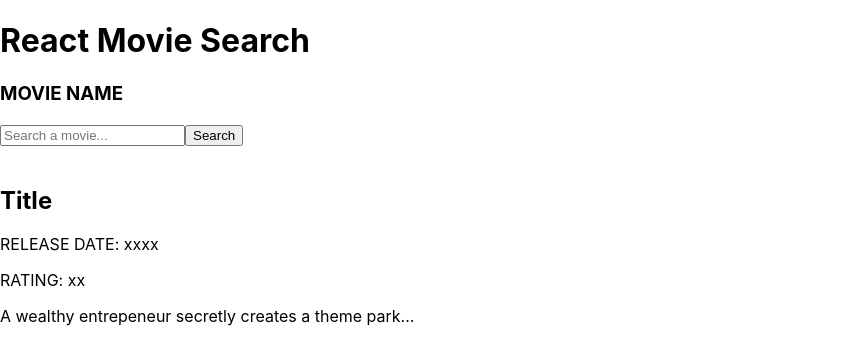
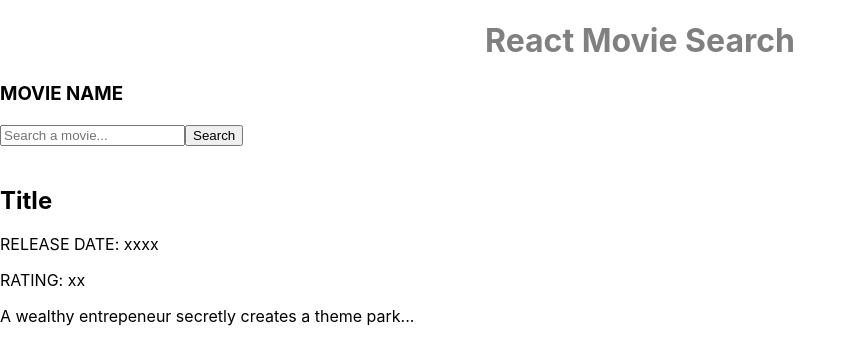
Before and after one commit to josem-gp/react-movie-search, a React (Create React App) app: page / in a window 1280 px wide. Shown: the top 364 px of the page, without its empty margins (0-856 px from the left). Built offline with nearby package versions, Linux system fonts and the light colour scheme.

Commit message:
added css to title component

```diff
--- a/src/components/Title.js
+++ b/src/components/Title.js
@@ -3,7 +3,7 @@ import React from "react";
 const Title = () => {
   return (
     <div>
-      <h1>React Movie Search</h1>
+      <h1 className="title">React Movie Search</h1>
     </div>
   );
 };
--- a/src/index.css
+++ b/src/index.css
@@ -1,13 +1,18 @@
 body {
   margin: 0;
-  font-family: -apple-system, BlinkMacSystemFont, 'Segoe UI', 'Roboto', 'Oxygen',
-    'Ubuntu', 'Cantarell', 'Fira Sans', 'Droid Sans', 'Helvetica Neue',
+  font-family: -apple-system, BlinkMacSystemFont, "Segoe UI", "Roboto", "Oxygen",
+    "Ubuntu", "Cantarell", "Fira Sans", "Droid Sans", "Helvetica Neue",
     sans-serif;
   -webkit-font-smoothing: antialiased;
   -moz-osx-font-smoothing: grayscale;
 }
 
 code {
-  font-family: source-code-pro, Menlo, Monaco, Consolas, 'Courier New',
+  font-family: source-code-pro, Menlo, Monaco, Consolas, "Courier New",
     monospace;
 }
+
+.title {
+  color: gray;
+  text-align: center;
+}
```
